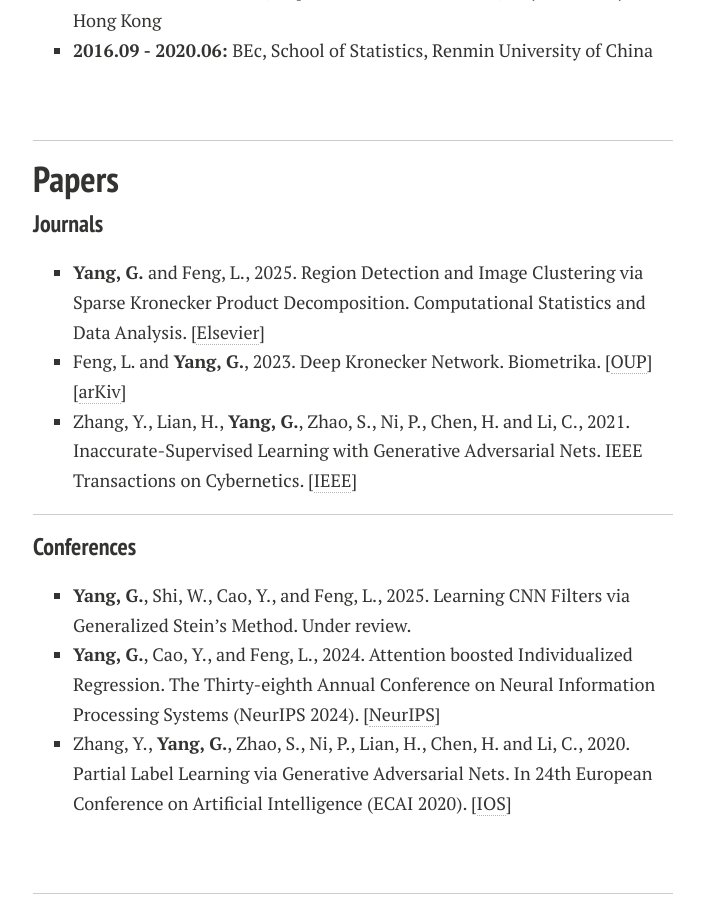
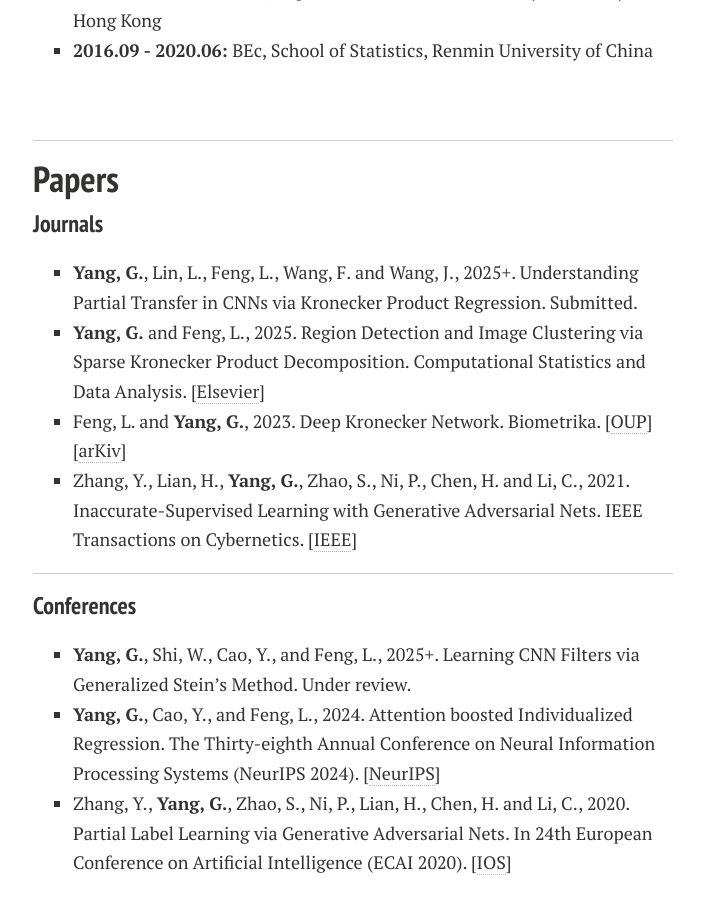
Before and after one commit to YLKnight/YLKnight.github.io, a Jekyll site: the page built from index.md, in a window 1280 px wide and 900 px high, scrolled down 540 px. Shown: the whole window, without its empty margins (287-991 px from the left). Built offline with Jekyll 4.4.1, drawn with Linux system fonts in a browser that asks for light colours; nearby versions of some CDN libraries; comment, search, counter and statistics services are not loaded; a style sheet for code colours, icons or effects is not loaded; our own code applies the rules of GitHub Pages for plain Markdown files.

Commit message:
Update index.md

```diff
--- a/index.md
+++ b/index.md
@@ -28,6 +28,7 @@ My current research interests focus on statistical machine learning, medical ima
 
 ### Journals
 
+- **Yang, G.**, Lin, L., Feng, L., Wang, F. and Wang, J., 2025+. Understanding Partial Transfer in CNNs via Kronecker Product Regression. Submitted.
 - **Yang, G.** and Feng, L., 2025. Region Detection and Image Clustering via Sparse Kronecker Product Decomposition. Computational Statistics and Data Analysis. [[Elsevier](https://www.sciencedirect.com/science/article/pii/S0167947325001021)]
 - Feng, L. and **Yang, G.**, 2023. Deep Kronecker Network. Biometrika. [[OUP](https://doi.org/10.1093/biomet/asad049)][[arKiv](https://arxiv.org/abs/2210.13327)]
 - Zhang, Y., Lian, H., **Yang, G.**, Zhao, S., Ni, P., Chen, H. and Li, C., 2021. Inaccurate-Supervised Learning with Generative Adversarial Nets. IEEE Transactions on Cybernetics. [[IEEE](https://ieeexplore.ieee.org/abstract/document/9526351)]
@@ -36,7 +37,7 @@ My current research interests focus on statistical machine learning, medical ima
 
 ### Conferences
 
-- **Yang, G.**, Shi, W., Cao, Y., and Feng, L., 2025. Learning CNN Filters via Generalized Stein's Method. Under review.
+- **Yang, G.**, Shi, W., Cao, Y., and Feng, L., 2025+. Learning CNN Filters via Generalized Stein's Method. Under review.
 - **Yang, G.**, Cao, Y., and Feng, L., 2024. Attention boosted Individualized Regression. The Thirty-eighth Annual Conference on Neural Information Processing Systems (NeurIPS 2024). [[NeurIPS](https://openreview.net/forum?id=9xoFciqYIU)]
 - Zhang, Y., **Yang, G.**, Zhao, S., Ni, P., Lian, H., Chen, H. and Li, C., 2020. Partial Label Learning via Generative Adversarial Nets. In 24th European Conference on Artificial Intelligence (ECAI 2020). [[IOS](https://ebooks.iospress.nl/doi/10.3233/FAIA200279)]
 
```
